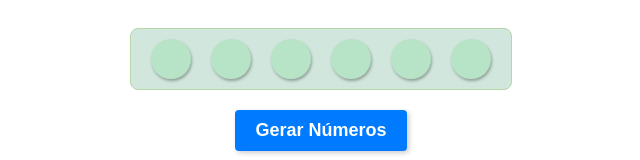
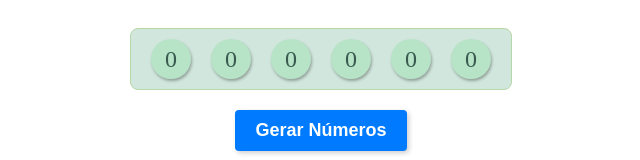
Before and after one commit to tfalc/sortedNumber, an Angular app: page / in a window 1280 px wide. Shown: the top 160 px of the page, without its empty margins (319-959 px from the left). Built offline with nearby package versions, Linux system fonts and the light colour scheme.

Commit message:
Update app.component.ts

```diff
--- a/src/app/app.component.ts
+++ b/src/app/app.component.ts
@@ -6,20 +6,34 @@ import { Component } from '@angular/core';
   styleUrls: ['./app.component.css']
 })
 export class AppComponent {
-  num1!: number;
-  num2!: number;
-  num3!: number;
-  num4!: number;
-  num5!: number;
-  num6!: number;
+  title = 'random-numbers';
+  num1 = 0;
+  num2 = 0;
+  num3 = 0;
+  num4 = 0;
+  num5 = 0;
+  num6 = 0;
 
-  gerarNumeros() {
-    this.num1 = Math.floor(Math.random() * 60) + 1;
-    this.num2 = Math.floor(Math.random() * 60) + 1;
-    this.num3 = Math.floor(Math.random() * 60) + 1;
-    this.num4 = Math.floor(Math.random() * 60) + 1;
-    this.num5 = Math.floor(Math.random() * 60) + 1;
-    this.num6 = Math.floor(Math.random() * 60) + 1;
+  generateRandomNumber(): number {
+    return Math.floor(Math.random() * 60) + 1;
   }
 
+  generateNumbers(): void {
+    let numbers: number[] = [];
+    let currentNumber;
+
+    do {
+      currentNumber = this.generateRandomNumber();
+      if (!numbers.includes(currentNumber)) {
+        numbers.push(currentNumber);
+      }
+    } while (numbers.length < 6);
+
+    this.num1 = numbers[0];
+    this.num2 = numbers[1];
+    this.num3 = numbers[2];
+    this.num4 = numbers[3];
+    this.num5 = numbers[4];
+    this.num6 = numbers[5];
+  }
 }
```
